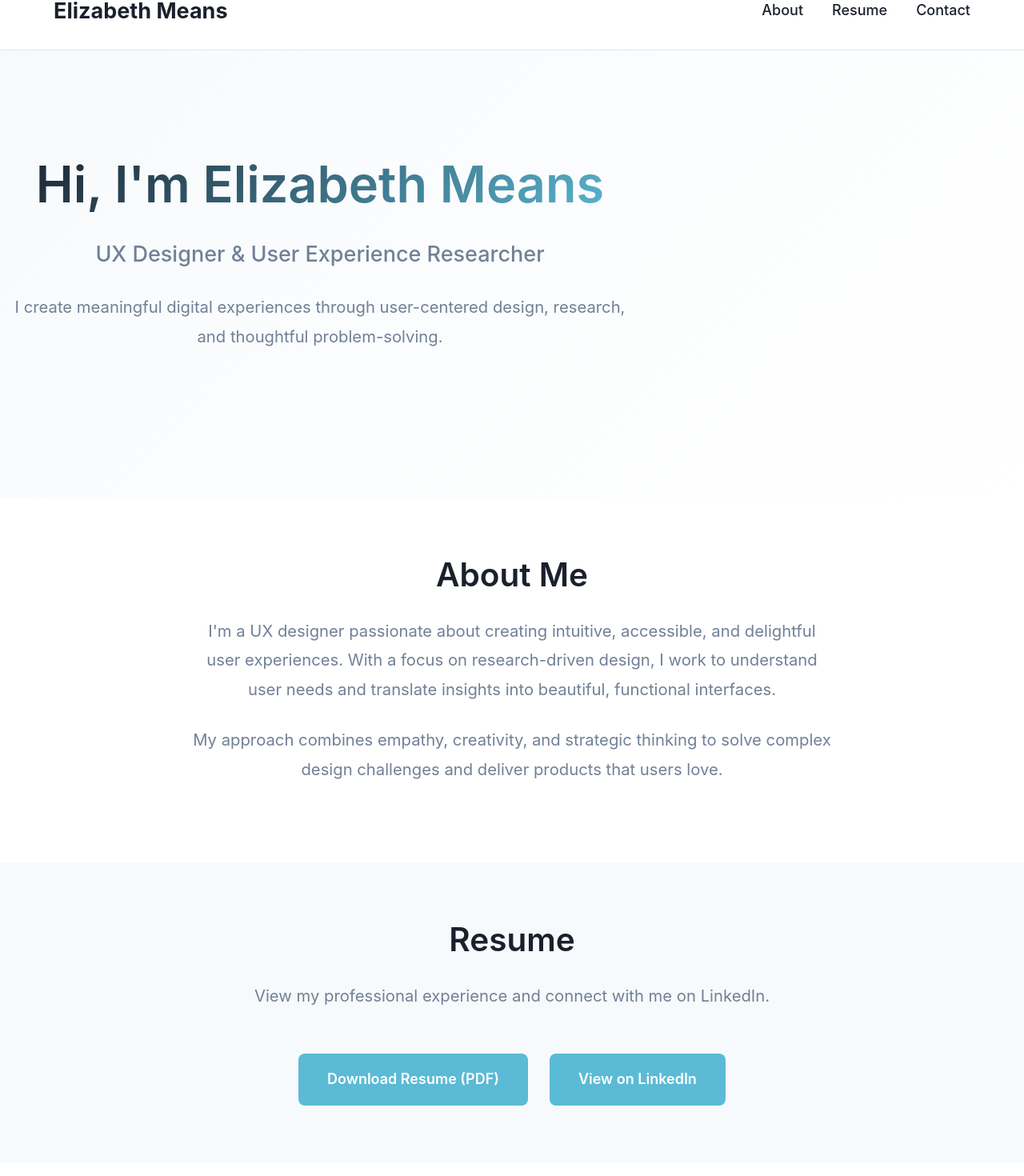
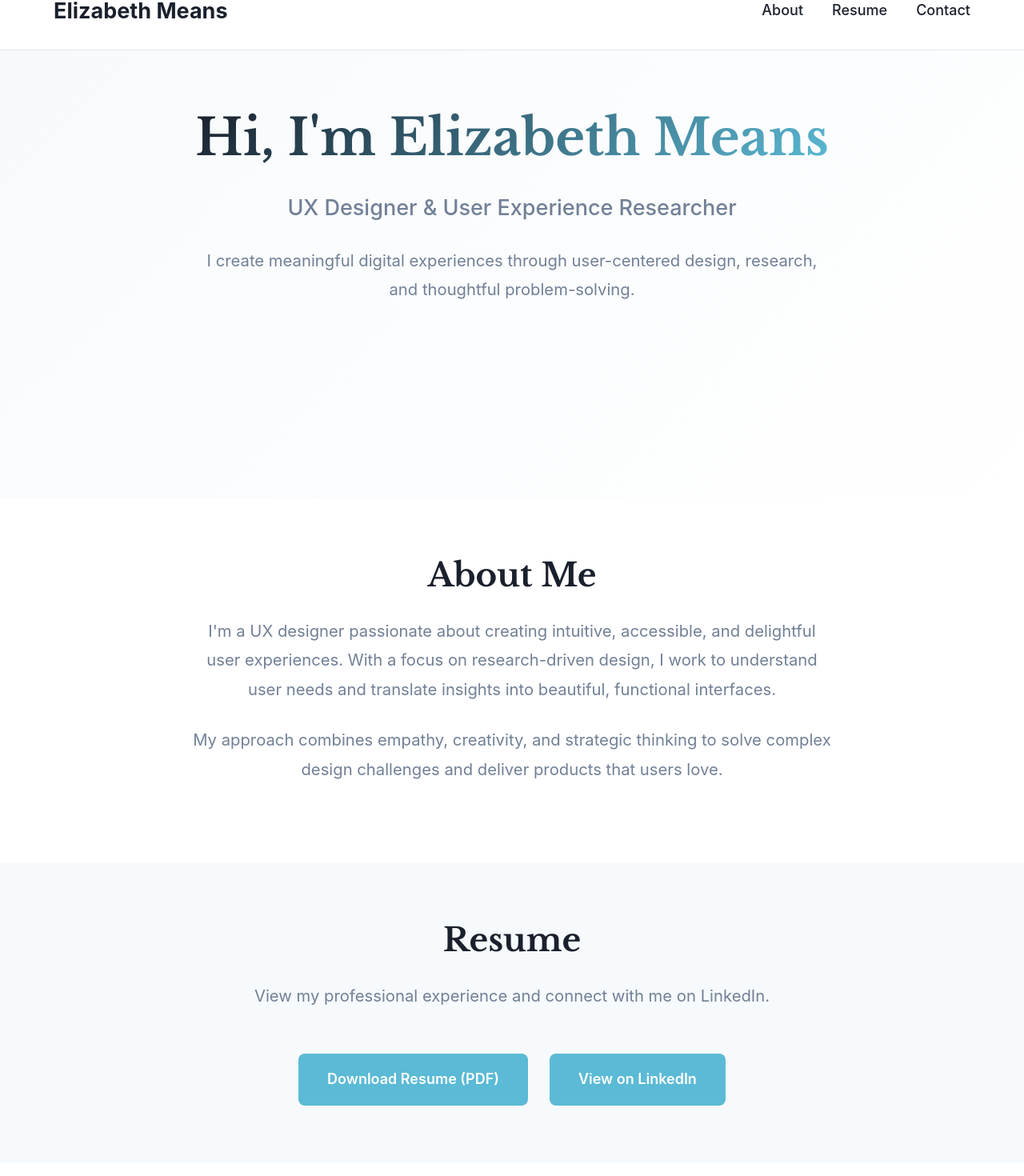
Before and after one commit to emeans/elizabeth-means, a Next.js app: page / in a window 1280 px wide. Shown: the part 35-1505 px from the top of the page at 80% size. Built offline with nearby package versions, Linux system fonts and the light colour scheme; a web font is replaced by a local one.

Commit message:
Fix up some alignment and padding issues

```diff
--- a/app/globals.css
+++ b/app/globals.css
@@ -14,7 +14,7 @@
   --color-bg-light: #f7fafc;
   --color-border: #e2e8f0;
   --font-body: 'proxima-nova', -apple-system, BlinkMacSystemFont, 'Segoe UI', Roboto, Oxygen, Ubuntu, Cantarell, sans-serif;
-  --font-heading: 'proxima-nova', -apple-system, BlinkMacSystemFont, 'Segoe UI', Roboto, Oxygen, Ubuntu, Cantarell, sans-serif;
+  --font-heading: 'Libre Baskerville', Georgia, 'Times New Roman', serif;
   --spacing-xs: 0.5rem;
   --spacing-sm: 1rem;
   --spacing-md: 1.5rem;
--- a/app/layout.tsx
+++ b/app/layout.tsx
@@ -21,6 +21,9 @@ export default function RootLayout({
         <link rel="mask-icon" href="/safari-pinned-tab.svg" color="#5bbad5" />
         <link rel="manifest" href="/site.webmanifest" />
         <link rel="stylesheet" href="https://use.typekit.net/men8puj.css" />
+        <link rel="preconnect" href="https://fonts.googleapis.com" />
+        <link rel="preconnect" href="https://fonts.gstatic.com" crossOrigin="anonymous" />
+        <link href="https://fonts.googleapis.com/css2?family=Libre+Baskerville:ital,wght@0,400;0,700;1,400&display=swap" rel="stylesheet" crossOrigin="anonymous" />
         <meta name="theme-color" content="#ffffff" />
         <meta name="msapplication-TileColor" content="#da532c" />
       </head>
--- a/app/page.module.css
+++ b/app/page.module.css
@@ -56,10 +56,9 @@
 }
 
 .hero {
-  padding: var(--spacing-2xl) 0;
+  padding: var(--spacing-2xl) 36px;
   background: linear-gradient(135deg, var(--color-bg-light) 0%, var(--color-bg) 100%);
   min-height: 70vh;
-  display: flex;
   align-items: center;
   scroll-margin-top: 100px;
 }
@@ -94,7 +93,7 @@
 }
 
 .about {
-  padding: var(--spacing-2xl) 0;
+  padding: var(--spacing-2xl) 36px;
   scroll-margin-top: 100px;
 }
 
@@ -112,7 +111,7 @@
 }
 
 .resume {
-  padding: var(--spacing-2xl) 0;
+  padding: var(--spacing-2xl) 36px;
   background: var(--color-bg-light);
   scroll-margin-top: 100px;
 }
@@ -156,7 +155,7 @@
 }
 
 .contact {
-  padding: var(--spacing-2xl) 0;
+  padding: var(--spacing-2xl) 36px;
   scroll-margin-top: 100px;
 }
 
```
